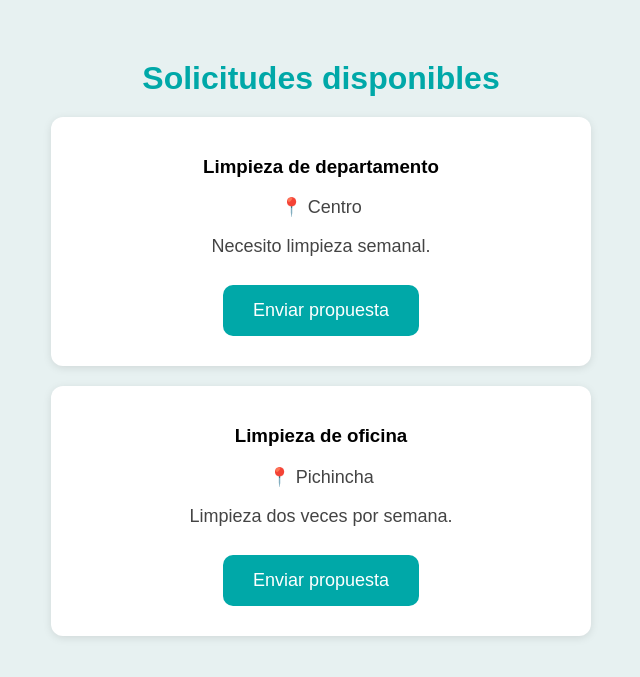
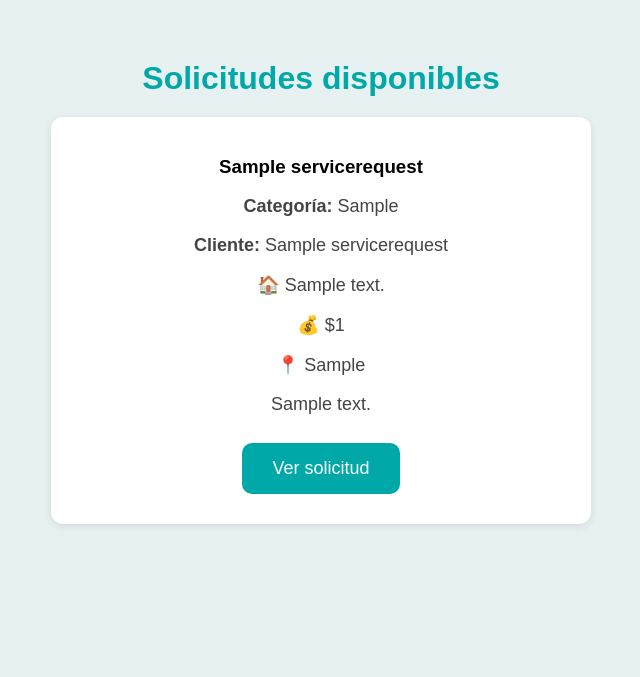
Before and after one commit to Deniz2011/rosario-servicios, a Django app: page /requests/ in a window 1280 px wide. Shown: the top 677 px of the page, without its empty margins (319-959 px from the left). Run offline with Django 5.2, Linux system fonts and the light colour scheme; tables that the repository leaves empty hold one stand-in row (values such as "Sample post").

Commit message:
Add service request detail pages

```diff
--- a/marketplace/views.py
+++ b/marketplace/views.py
@@ -1,4 +1,4 @@
-from django.shortcuts import render
+from django.shortcuts import render, redirect, get_object_or_404
 from django.http import HttpResponse
 from .models import ServiceRequest
 
@@ -18,7 +18,20 @@ def repair_profile(request):
     return render(request, 'perfil-reparaciones.html')
 
 def requests_list(request):
-    return render(request, 'solicitudes.html')
+    requests = ServiceRequest.objects.all()
+    return render(request, 'solicitudes.html', {'requests': requests})
+
+def request_detail(request, request_id):
+    service_request = get_object_or_404(
+        ServiceRequest,
+        id=request_id
+    )
+
+    return render(
+        request,
+        'request-detail.html',
+        {'service_request': service_request}
+    )
 
 def proposal(request):
 
@@ -43,7 +56,7 @@ def proposal(request):
             budget=budget,
         )
 
-        return HttpResponse("Solicitud guardada")
+        return redirect("proposal_sent")
 
     return render(request, "propuesta.html")
 
--- a/rosario/urls.py
+++ b/rosario/urls.py
@@ -23,6 +23,7 @@ from marketplace.views import (
     cleaning_profile,
     repair_profile,
     requests_list,
+    request_detail,
     proposal,
     proposal_sent,
 )
@@ -34,7 +35,8 @@ urlpatterns = [
     path('cleaning-profile/', cleaning_profile),
     path('repair-profile/', repair_profile),
     path('requests/', requests_list),
+    path('request/<int:request_id>/', request_detail, name='request_detail'),
     path('proposal/', proposal),
-    path('proposal-sent/', proposal_sent),
+    path('proposal-sent/', proposal_sent, name='proposal_sent'),
     path('new-request/', proposal),
 ]
--- a/templates/solicitudes.html
+++ b/templates/solicitudes.html
@@ -6,32 +6,28 @@
     <link rel="stylesheet" href="style.css">
 </head>
 <body>
+<h1>Solicitudes disponibles</h1>
 
-    <h1>Solicitudes disponibles</h1>
-    <div class="card">
+{% for request in requests %}
 
-    <h3>Limpieza de departamento</h3>
+<div class="card">
 
-      <p>📍 Centro</p>
+    <h3>{{ request.title }}</h3>
+    <p><strong>Categoría:</strong> {{ request.category }}</p>
+    <p><strong>Cliente:</strong> {{ request.name }}</p>
+    <p>🏠 {{ request.address }}</p>
+    <p>💰 ${{ request.budget }}</p>
+    <p>📍 {{ request.location }}</p>
 
-    <p>Necesito limpieza semanal.</p>
+    <p>{{ request.description }}</p>
 
-    <a href="propuesta.html">
-    <button>Enviar propuesta</button>
+    <a href="{% url 'request_detail' request.id %}">
+    <button>Ver solicitud</button>
 </a>
+
 </div>
 
+{% endfor %}
 
-<div class="card">
-    <h3>Limpieza de oficina</h3>
-
-     <p>📍 Pichincha</p>
-
-    <p>Limpieza dos veces por semana.</p>
-
-    <a href="propuesta.html">
-    <button>Enviar propuesta</button>
-</a>
-</div>
 </body>
 </html>
```
Also changed, not shown: templates/request-detail.html (added, +28 -0 lines).
